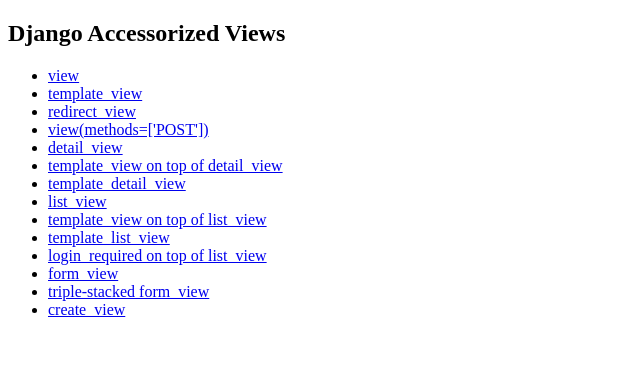
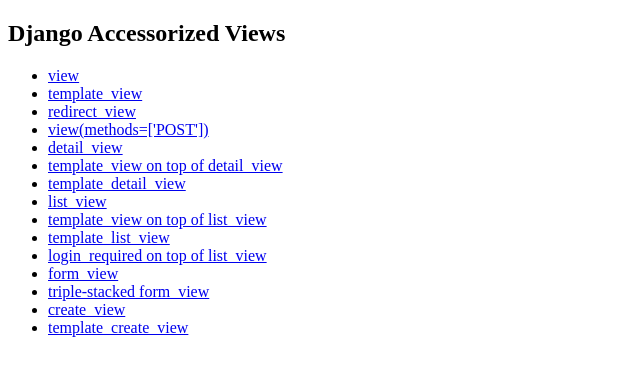
Before and after one commit to enku/django-view-accessories, a Django app: template test_app/templates/test_app/index.html in a window 1280 px wide. Shown: the top 376 px of the page, without its empty margins (0-640 px from the left). Run offline with Django 3.2, Linux system fonts and the light colour scheme; the template is opened without the code that fills it, so the values that code supplies are empty.

Commit message:
Add link to template_create_view in the index page.

```diff
--- a/test_app/templates/test_app/index.html
+++ b/test_app/templates/test_app/index.html
@@ -19,5 +19,6 @@
     <li><a href="{% url "test_app.views.form1" %}">form_view</a></li>
     <li><a href="{% url "test_app.views.form2" 1 %}">triple-stacked form_view</a></li>
     <li><a href="{% url "test_app.views.create_form" %}">create_view</a></li>
+    <li><a href="{% url "test_app.views.create_template" %}">template_create_view</a></li>
 </ul>
 </html>
```
